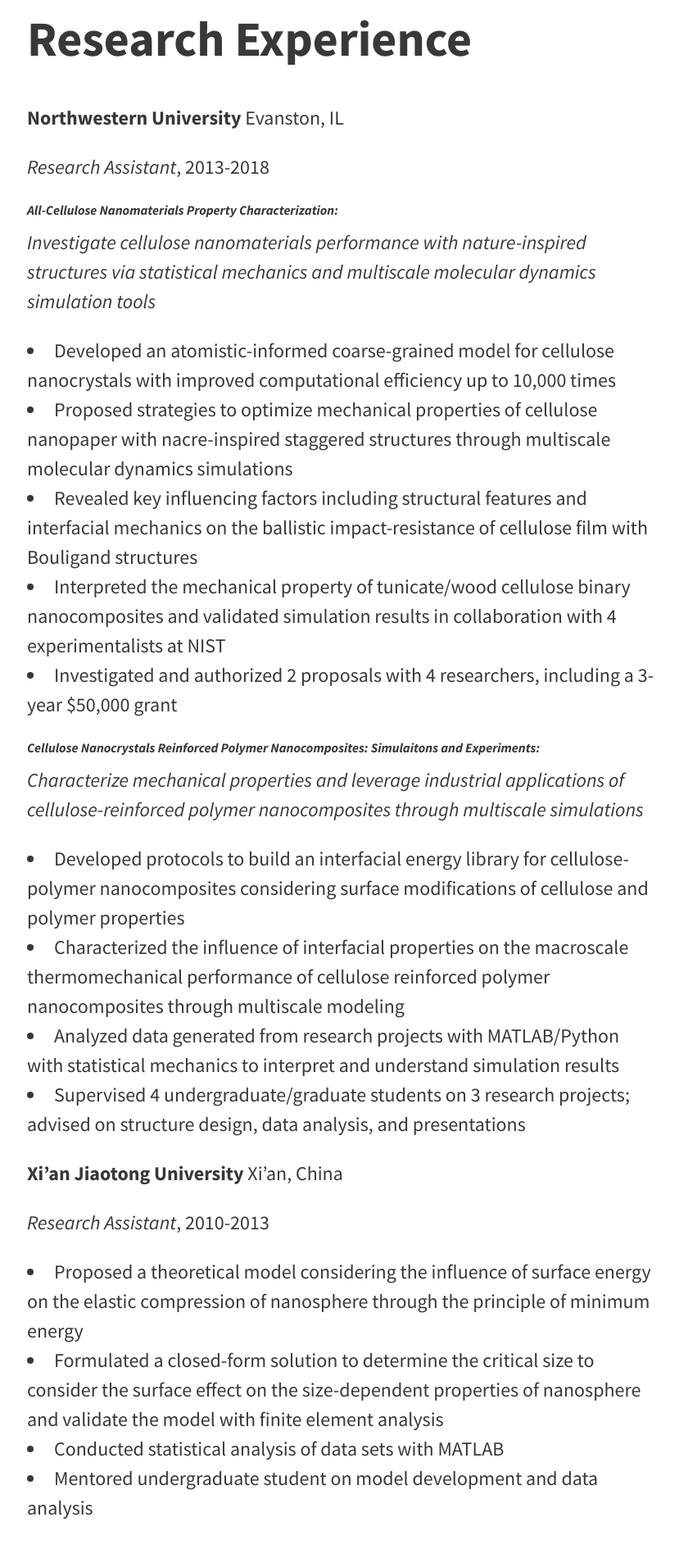
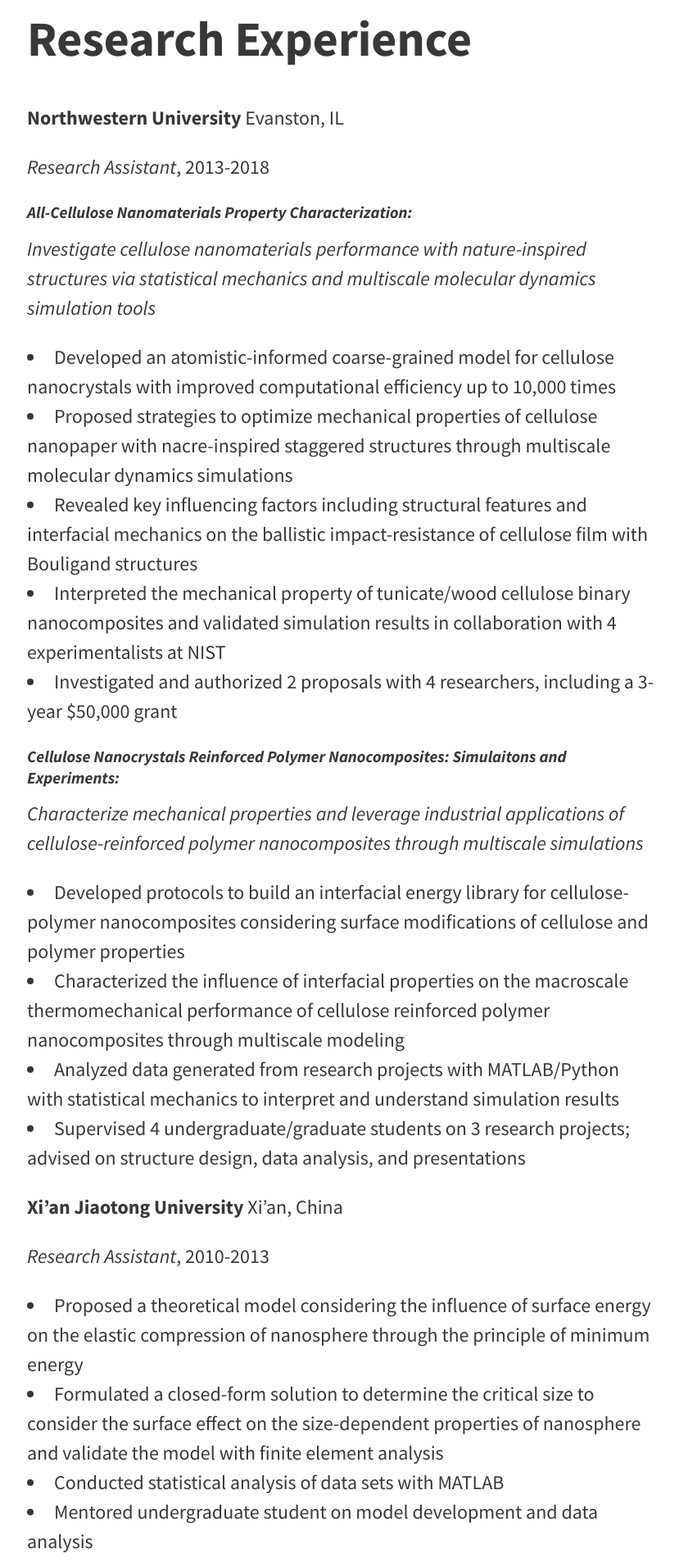
Before and after one commit to XPassion/xinqin.github.io, a Jekyll site: the page built from about.md, in a window 1280 px wide. Shown: the part 3583-5495 px from the top of the page at 82% size, without its empty margins (223-1052 px from the left). Built offline with Jekyll 4.4.1, drawn with Linux system fonts in a browser that asks for light colours.

Commit message:
minor change

```diff
--- a/about.md
+++ b/about.md
@@ -70,7 +70,7 @@ _Predict how capable each applicant is of repaying a loan [(Kaggle Challenge Lin
 
 _Research Assistant_, 2013-2018
 
-###### _All-Cellulose Nanomaterials Property Characterization:_
+##### _All-Cellulose Nanomaterials Property Characterization:_
 
 _Investigate cellulose nanomaterials performance with nature-inspired structures via statistical mechanics and multiscale molecular dynamics simulation tools_
 
@@ -80,7 +80,7 @@ _Investigate cellulose nanomaterials performance with nature-inspired structures
 -	Interpreted the mechanical property of tunicate/wood cellulose binary nanocomposites and validated simulation results in collaboration with 4 experimentalists at NIST
 -	Investigated and authorized 2 proposals with 4 researchers, including a 3-year $50,000 grant
 
-###### _Cellulose Nanocrystals Reinforced Polymer Nanocomposites: Simulaitons and Experiments:_
+##### _Cellulose Nanocrystals Reinforced Polymer Nanocomposites: Simulaitons and Experiments:_
 
 _Characterize mechanical properties and leverage industrial applications of cellulose-reinforced polymer nanocomposites through multiscale simulations_
 
```
